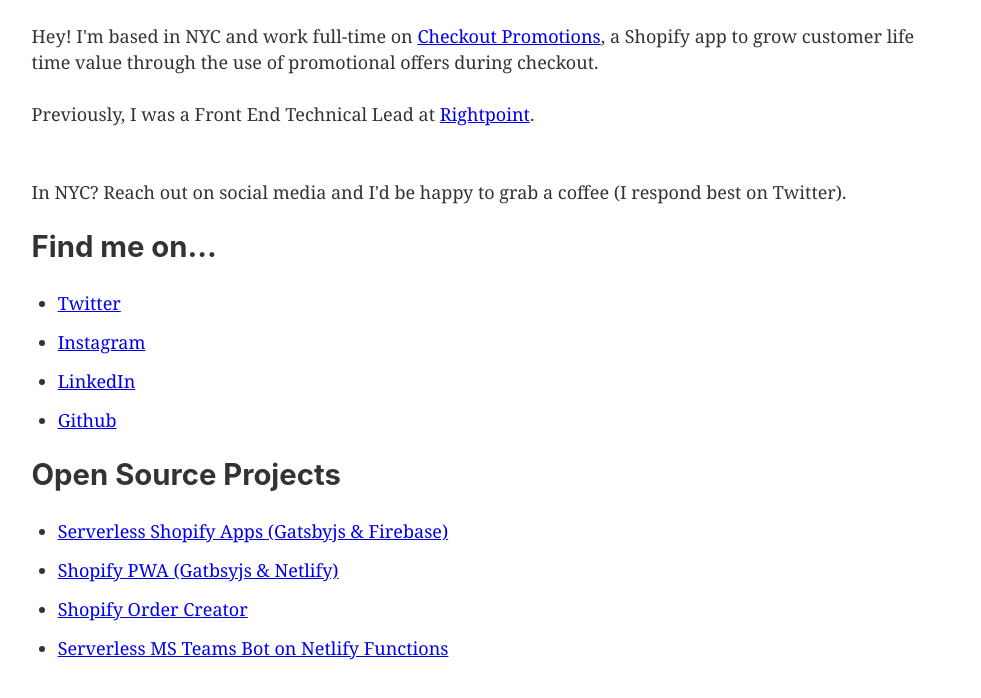
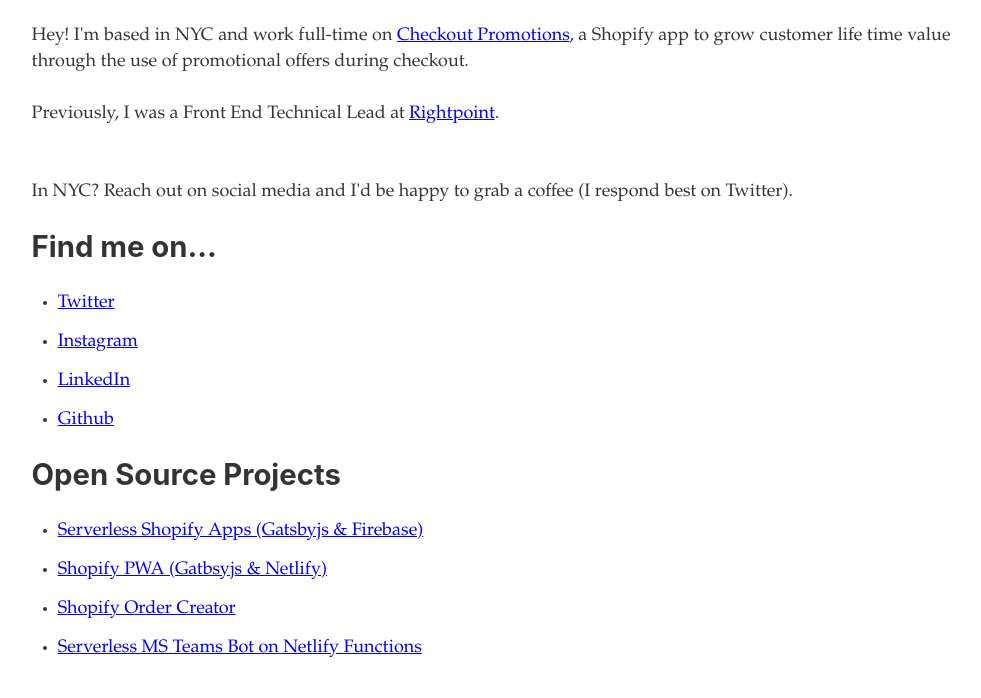
Before and after one commit to gil--/gilgreenberg.com, a Gatsby site: page / in a window 1280 px wide. Shown: the part 98-796 px from the top of the page, without its empty margins (148-1129 px from the left). Built offline with nearby package versions, Linux system fonts and the light colour scheme; Gatsby itself is replaced by a stand-in of ours.

Commit message:
Update font family

```diff
--- a/src/components/layout.css
+++ b/src/components/layout.css
@@ -200,7 +200,7 @@
 }
 body {
   color: hsla(0, 0%, 0%, 0.8);
-  font-family: georgia, serif;
+  font-family: Palatino,ui-serif,Georgia,Cambria,Times New Roman,Times,serif;
   font-weight: normal;
   word-wrap: break-word;
   font-kerning: normal;
```
